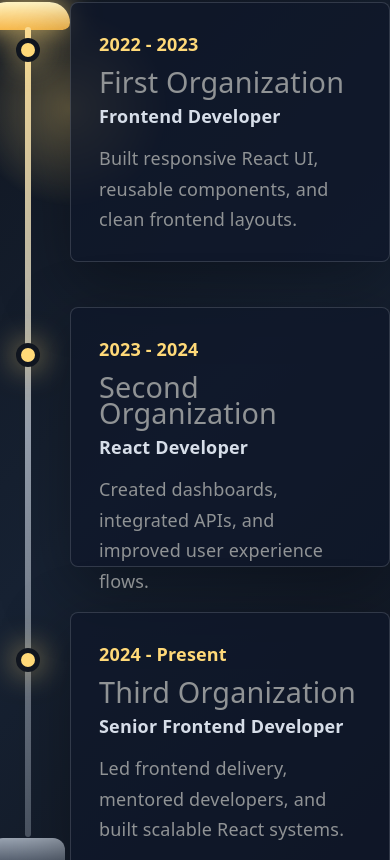
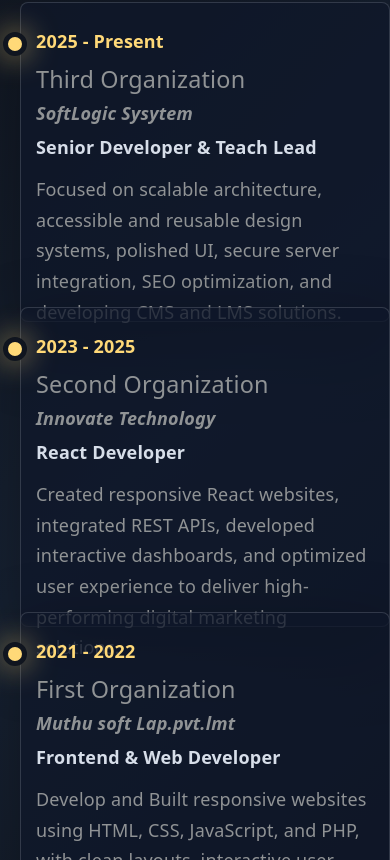
Before and after one commit to VGanapathiRaja/portfolio, a React (Vite) app in the folder vgrui/: page / in a window 390 px wide. Shown: the part 1784-2644 px from the top of the page. Built offline with nearby package versions, Linux system fonts and the light colour scheme.

Commit message:
mobileview an dupdate

```diff
--- a/vgrui/src/Components/Pages/Personalinfo/Personal.jsx
+++ b/vgrui/src/Components/Pages/Personalinfo/Personal.jsx
@@ -32,7 +32,7 @@
   },
   {
     title: "Frameworks & Libraries",
-    text: "I use React, styled-components, react-simple-typewriter, routing libraries, REST API patterns, and reusable component-based architecture.",
+    text: "I use React, Tailwind CSS, Material UI (MUI), Bootstrap, styled-components, React Router, react-simple-typewriter, REST API integration, and reusable component-based architecture.",
   },
 ];
 
@@ -70,7 +70,7 @@
 
             <ImageBottom>
               <HireQuote>
-                "Hire me to turn clean ideas into fast, modern, and user-friendly web experiences."
+                "Hire me!., Let's build fast, modern, and user-friendly web experiences together."
               </HireQuote>
               <Btn myBtnName={"Click Here..!"} />
             </ImageBottom>
@@ -156,10 +156,10 @@
 `;
 
 const Container = styled.div`
-  width: min(1400px, 100%);
+  width: min(1200px, 100%);
   margin: auto;
   display: grid;
-  grid-template-columns: 0.9fr 1.25fr;
+  grid-template-columns: 1fr 1.25fr;
   gap: 0;
   align-items: stretch;
   overflow: hidden;
@@ -217,7 +217,7 @@
   background: rgba(10, 14, 26, 0.78);
   border: 1px solid rgba(255, 255, 255, 0.12);
   @media (max-width:768px){
-  width: 75%;
+  width: inherit;
   left: 5px;
 }
 `;
@@ -232,7 +232,7 @@
 
 const ContentPanel = styled.div`
   min-height: 760px;
-  padding: 54px;
+  padding: 54px 20px;
   background: #0f172a;
 
   @media (max-width: 900px) {
--- a/vgrui/src/Components/Pages/Skill/Skill.jsx
+++ b/vgrui/src/Components/Pages/Skill/Skill.jsx
@@ -8,11 +8,11 @@
   },
   {
     title: "Backend",
-    skills: ["Node.js", "Express.js", "REST API", "Authentication", "Server Logic"],
+    skills: ["Node.js", "Express.js", "Python", "REST API", "Authentication", "Server Logic"],
   },
   {
     title: "Database",
-    skills: ["MongoDB", "SQL Basics", "CRUD", "Schema Design", "Data Handling"],
+    skills: ["MongoDB", "MySQL", "CRUD", "Schema Design", "Data Handling", "Db Connections"],
   },
   {
     title: "Tools",
--- a/vgrui/src/Components/Pages/Wisdom/Wisdom.jsx
+++ b/vgrui/src/Components/Pages/Wisdom/Wisdom.jsx
@@ -3,24 +3,28 @@
 
 const experiences = [
   {
-    company: "First Organization",
-    role: "Frontend Developer",
-    period: "2022 - 2023",
-    summary: "Built responsive React UI, reusable components, and clean frontend layouts.",
+    company: "Third Organization",
+    role: "Senior Developer & Teach Lead",
+    companyName: "SoftLogic Sysytem",
+    period: "2025 - Present",
+    summary: "Focused on scalable architecture, accessible and reusable design systems, polished UI, secure server integration, SEO optimization, and developing CMS and LMS solutions.",
+  },
+
+  {
+    company: "Second Organization",
+    companyName: "Innovate Technology",
+    role: "React Developer",
+    period: "2023 - 2025",
+    summary: "Created responsive React websites, integrated REST APIs, developed interactive dashboards, and optimized user experience to deliver high-performing digital marketing solutions.",
   },
   {
-    company: "Second Organization",
-    role: "React Developer",
-    period: "2023 - 2024",
-    summary: "Created dashboards, integrated APIs, and improved user experience flows.",
+    company: "First Organization",
+    companyName: "Muthu soft Lap.pvt.lmt",
+    role: "Frontend & Web Developer",
+    period: "2021 - 2022",
+    summary: "Develop and Built responsive websites using HTML, CSS, JavaScript, and PHP, with clean layouts, interactive user interfaces, and maintainable code..",
   },
-  {
-    company: "Third Organization",
-    role: "Senior Frontend Developer",
-    period: "2024 - Present",
-    summary: "Led frontend delivery, mentored developers, and built scalable React systems.",
-    back: "Focused on architecture, accessibility, reusable design systems, and polished UI.",
-  },
+
 ];
 
 export default function Wisdom() {
@@ -45,6 +49,7 @@
                 <FlipFace>
                   <Period>{item.period}</Period>
                   <Company>{item.company}</Company>
+                  <Companyname>{item.companyName}</Companyname>
                   <Role>{item.role}</Role>
                   <Text>{item.summary}</Text>
                 </FlipFace>
@@ -52,6 +57,7 @@
                 <FlipFace $back>
                   <Period $dark>Highlights</Period>
                   <Company>{item.company}</Company>
+                  <Companyname>{item.companyName}</Companyname>
                   <Role $dark>{item.role}</Role>
                   <Text>{item.back || item.summary}</Text>
                 </FlipFace>
@@ -102,7 +108,7 @@
   pointer-events: none;
 
   @media (max-width: 800px) {
-    left: 28px;
+    display: none;
   }
 `;
 
@@ -162,7 +168,7 @@
   @media (max-width: 800px) {
     justify-content: flex-start;
     min-height: auto;
-    padding-left: 70px;
+    padding-left: 20px;
   }
 `;
 
@@ -180,7 +186,8 @@
   transform: translateX(-50%);
 
   @media (max-width: 800px) {
-    left: 28px;
+    left: 15px;
+    top: 30px
   }
 `;
 
@@ -198,6 +205,7 @@
 
   @media (max-width: 800px) {
     width: 100%;
+    padding: 25px 15px;
   }
 `;
 
@@ -227,7 +235,7 @@
   position: absolute;
   inset: 0;
   width: 100%;
-  min-height: 260px;
+  min-height: 320px;
   padding: 28px;
   border: 1px solid rgba(226, 232, 240, 0.16);
   border-radius: 8px;
@@ -239,6 +247,13 @@
   box-shadow: 0 24px 70px rgba(0, 0, 0, 0.35);
   backface-visibility: hidden;
   transform: ${({ $back }) => ($back ? "rotateY(180deg)" : "rotateY(0deg)")};
+
+   @media (max-width: 800px) {
+    width: 100%;
+    padding: 25px 15px;
+  }
+
+
 `;
 
 const Period = styled.p`
@@ -249,12 +264,17 @@
 
 const Company = styled.h3`
   margin: 0 0 8px;
-  font-size: 1.6rem;
+  font-size: 1.3rem;
 `;
-
+const Companyname = styled.h4`
+  margin: 0 0 8px;
+  font-size: 1rem;
+  font-weight: 600;
+  font-style: italic;
+`;
 const Role = styled.p`
   margin: 0 0 14px;
-  color: #d7dee9;
+   color: ${({ $dark }) => ($dark ? "#161103" : "#d7dee9")};
   font-weight: 700;
 `;
 
```
